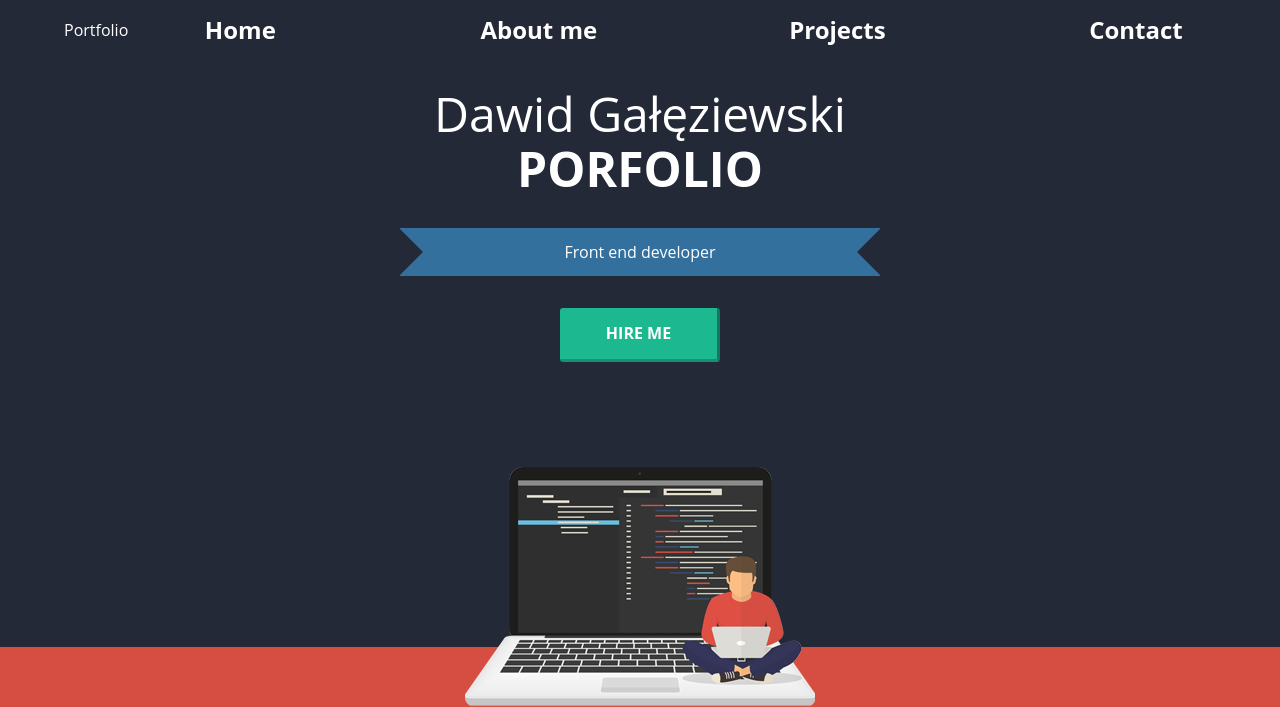
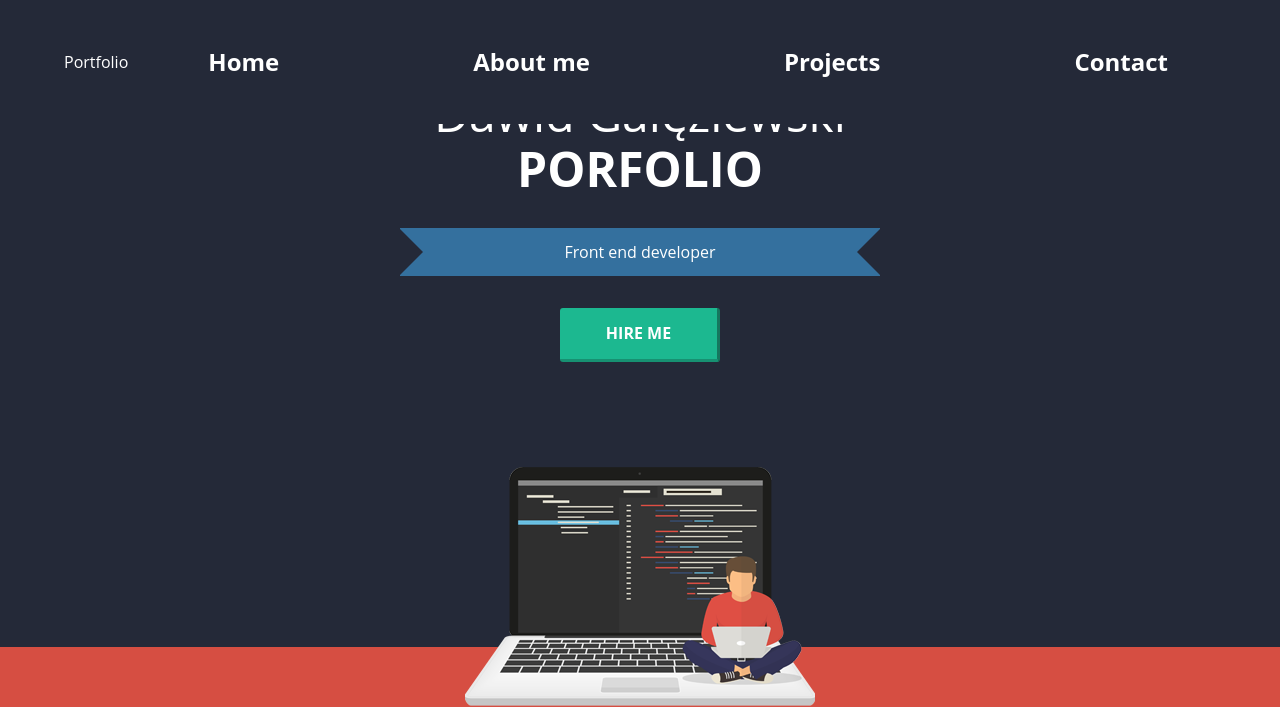
Before and after one commit to DawidGaleziewski/scss-portfolio, a PHP site: page /app/index.html in a window 1280 px wide. Shown: the top 707 px of the page. Run offline with PHP 8.4, Linux system fonts and the light colour scheme; some libraries are stand-ins or nearby versions.

Commit message:
trim mobile nav

```diff
--- a/app/css/main.css
+++ b/app/css/main.css
@@ -369,7 +369,7 @@ body {
   background-color: #242938; }
   @media (min-width: 30rem) {
     .menu {
-      height: 100vh;
+      height: 90vh;
       flex-wrap: wrap; } }
   @media (min-width: 30rem) and (min-height: 30rem) {
     .menu {
@@ -431,7 +431,11 @@ body {
       font-weight: bold;
       display: block;
       font-size: 1.5rem;
-      min-width: 8rem; }
+      min-width: 8rem;
+      padding: 1rem; }
+      @media (min-width: 30rem) {
+        .menu__item .link {
+          padding: 2rem; } }
 
 .menu-mobile__burger {
   display: inline-block;
--- a/app/scss/layout/_navbar.scss
+++ b/app/scss/layout/_navbar.scss
@@ -53,7 +53,7 @@ body {
 	background-color: $color-main;
 
 	@media(min-width:30rem){
-		height: 100vh;
+		height: 90vh;
 		flex-wrap: wrap;
 	}
 
@@ -134,6 +134,11 @@ body {
 			display: block;
 			font-size: 1.5rem;
 			min-width: 8rem;
+			padding: 1rem;
+
+			@media(min-width: 30rem){
+				padding: 2rem
+			}
 		}
 
 	}
```
